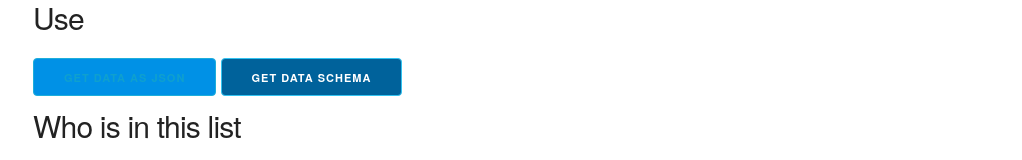
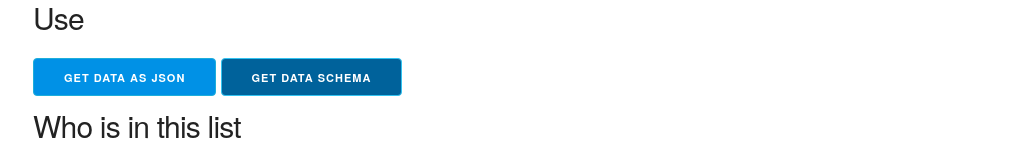
Before and after one commit to ieee-ihuthess/ihuthess-communities, a Gatsby site: page / in a window 1280 px wide. In both pictures the pointer is over the link "GET DATA AS JSON". Shown: the part 265-425 px from the top of the page, without its empty margins (127-1149 px from the left). Built offline with nearby package versions, Linux system fonts and the light colour scheme; Gatsby itself is replaced by a stand-in of ours.

Commit message:
style: update the hover style

```diff
--- a/src/style/custom.css
+++ b/src/style/custom.css
@@ -4,6 +4,8 @@ body {
 }
 
 button a:visited,
+button a:hover,
+a:hover,
 button a {
   color: white;
   text-decoration: none;
```
